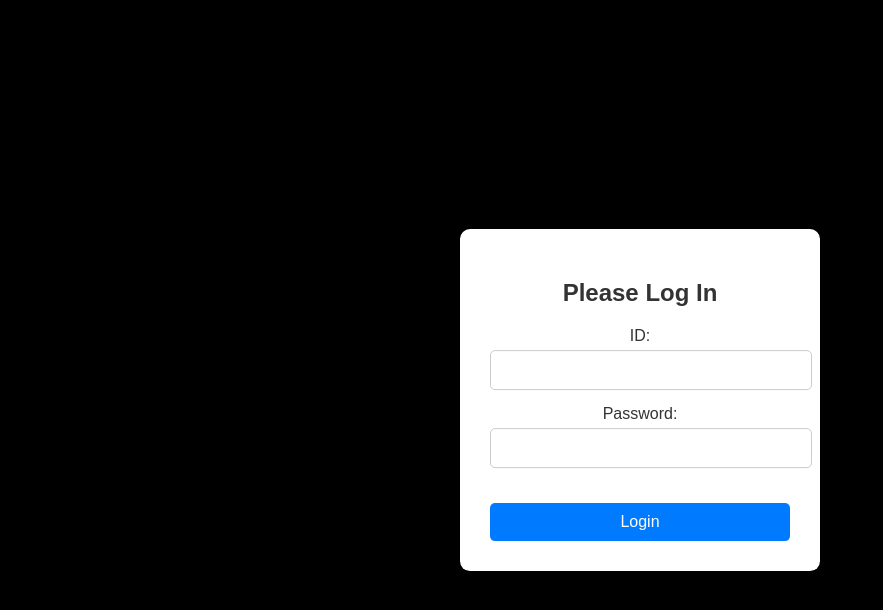
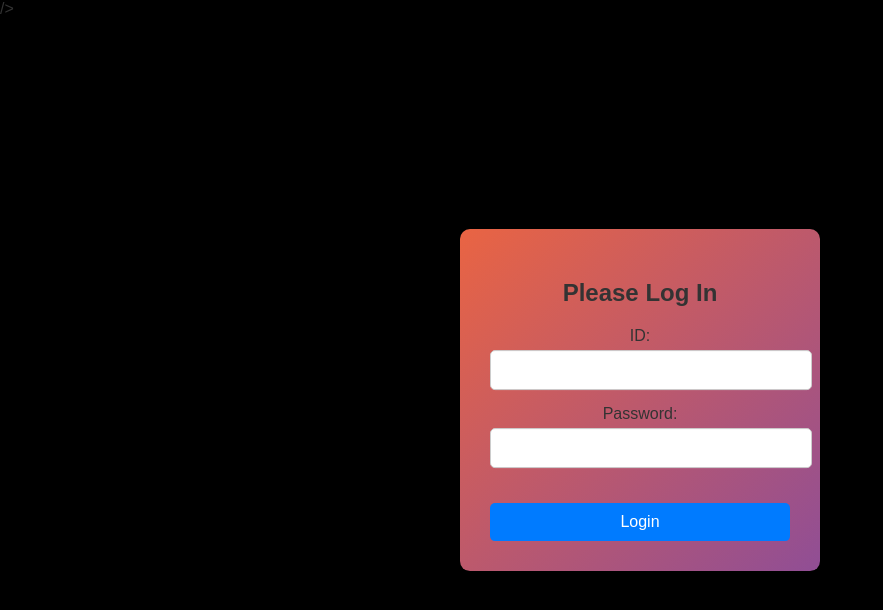
Before and after one commit to Aadarsh-Mane/wallpaperwebsite, a React (Create React App) app: page / in a window 1280 px wide. Shown: the top 610 px of the page, without its empty margins (0-883 px from the left). Built offline with nearby package versions, Linux system fonts and the light colour scheme.

Commit message:
added meta data

```diff
--- a/public/index.html
+++ b/public/index.html
@@ -7,7 +7,7 @@
     <meta name="theme-color" content="#000000" />
     <meta
       name="description"
-      content="Web site created using create-react-app"
+      content="Web site created by 20's developers" />
     />
     <link rel="apple-touch-icon" href="%PUBLIC_URL%/logo.png" />
     <!--
--- a/src/App.css
+++ b/src/App.css
@@ -1,5 +1,9 @@
+
+
 .App {
   text-align: center;
+
+
 }
 
 .App-logo {
@@ -12,7 +16,8 @@
   top: 50%;
   left: 50%;
   transform: translate(-50%, -50%);
-  background-color: #ffffff;
+  background: linear-gradient(to bottom right, #e96443, #904e95);
+
   border-radius: 10px;
   padding: 30px;
   box-shadow: 0 4px 15px rgba(0, 0, 0, 0.2);
```
